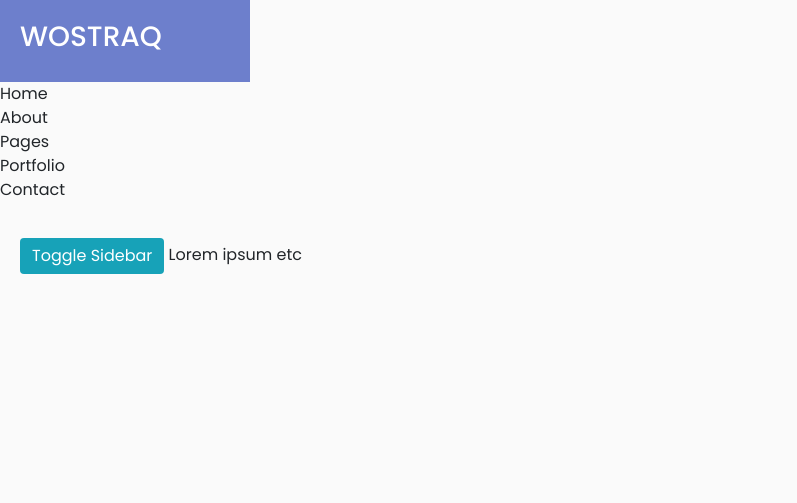
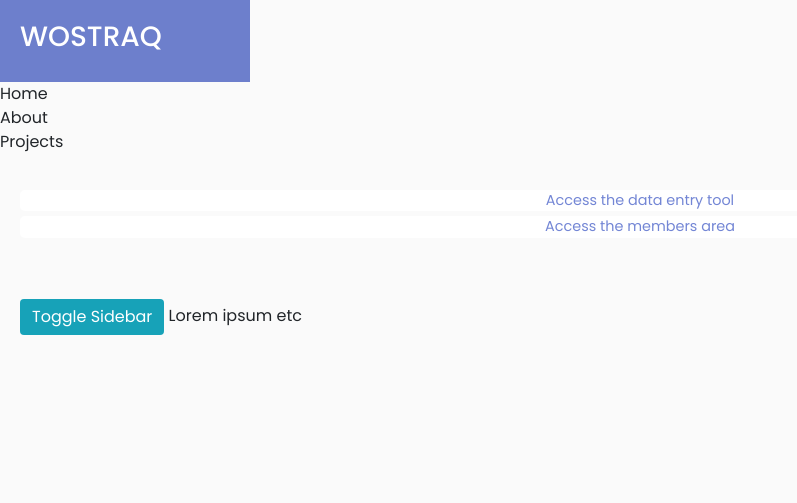
Before and after one commit to wostraq/website, a Python web app: template templates/about_local.html in a window 1280 px wide. Shown: the top 503 px of the page, without its empty margins (0-797 px from the left). Run offline with Jinja, Linux system fonts and the light colour scheme; the template is opened without the code that fills it: most values are stand-ins (such as "Sample title", 1, 10 or a date in 2020); some libraries are stand-ins or nearby versions.

Commit message:
Update layout.html

```diff
--- a/templates/layout.html
+++ b/templates/layout.html
@@ -70,17 +70,24 @@
 
            <!-- Sidebar Links -->
            <ul class="list-unstyled components">
-              {{navitem('home.index','Home')}}
-              {{navitem('home.about','About')}}
-              {{navmenu('home.pages','Pages')}}
-                    {{navitem('home.pages_1','Page1')}}
-                    {{navitem('home.pages_2','Page2')}}
-                    {{navitem('home.pages_3','Page3')}}
+              {{navitem('content.index','Home')}}
+              {{navmenu('content.about','About')}}
+                    {{navitem('content.about_membership','Membership')}}
+                    {{navitem('content.about_local','Local leads')}}
+                    {{navitem('content.about_committee','Committee')}}
                 </ul>
 
-              <li><a href="#">Portfolio</a></li>
-              <li><a href="#">Contact</a></li>
+              {{navmenu('content.projects','Projects')}}
+                    {{navitem('content.projects_previous','Projects')}}
+                    {{navitem('content.projects_propose','Propose a project')}}
+               </ul>
           </ul>
+
+          <ul class="list-unstyled CTAs">
+             <li><a href="http://redcap.wostraq.net" class="download">Access the data entry tool</a></li>
+             <li><a href="http://forums.wostraq.net" class="download">Access the members area</a></li>
+          </ul>
+
           </nav>
 
            <!-- Page Content -->
```
